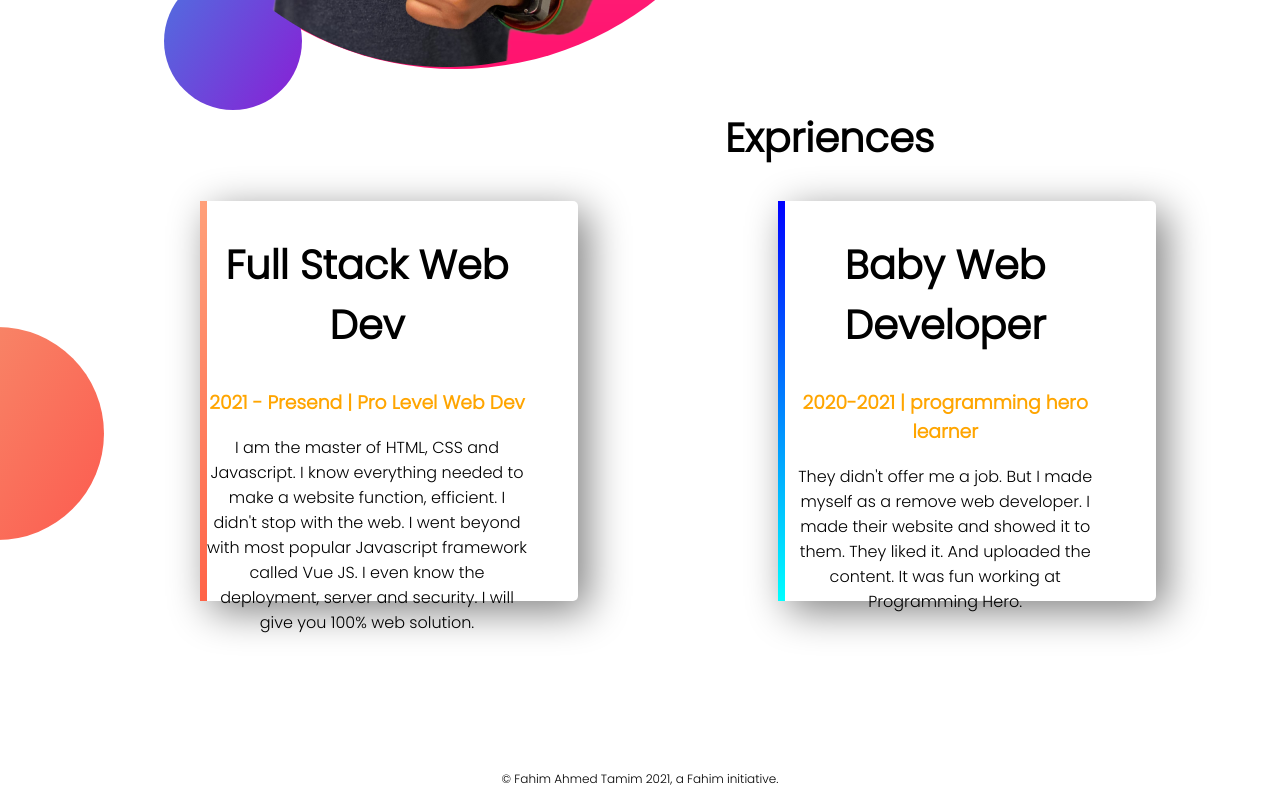
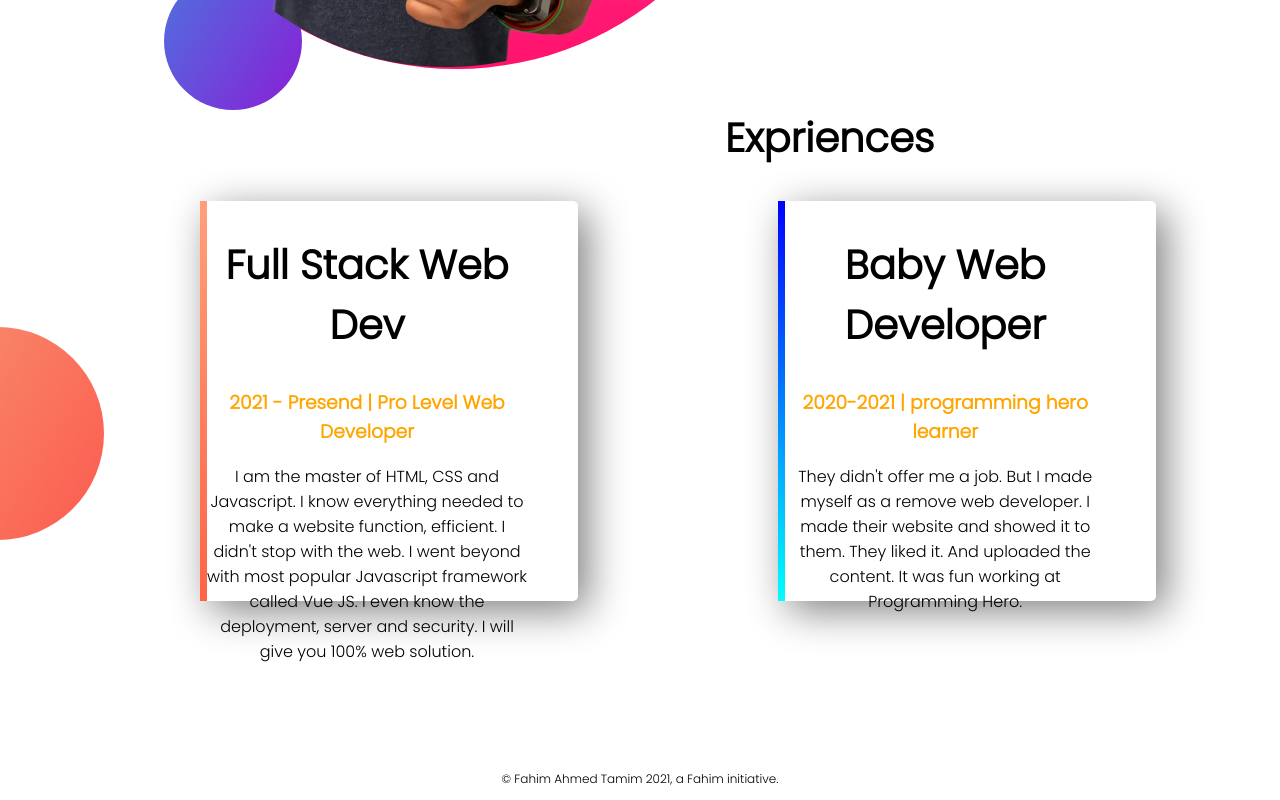
Before and after one commit to fahimprogrammer/web-portfolio, a plain HTML site: page index.html in a window 1280 px wide. Shown: the part 1225-2025 px from the top of the page. Drawn offline with Linux system fonts and the light colour scheme.

Commit message:
Update index.html

```diff
--- a/index.html
+++ b/index.html
@@ -38,7 +38,7 @@
         <h2 class="expriences">Expriences</h2>
      <div id="full-stack" class="half-width  single-exprience">
                <h2>Full Stack Web Dev</h2>
-               <h3 class="name-highlight">2021 - Presend | Pro Level Web Dev</h3>
+               <h3 class="name-highlight">2021 - Presend | Pro Level Web Developer</h3>
                <p>I am the master of HTML, CSS and Javascript. I know everything needed to make a website function, efficient. I didn't stop with the web. I went beyond with most popular Javascript framework called Vue JS. I even know the deployment, server and security. I will give you 100% web solution.</p>
      </div>
      <div id="baby-web" class="half-width  single-exprience">
```
